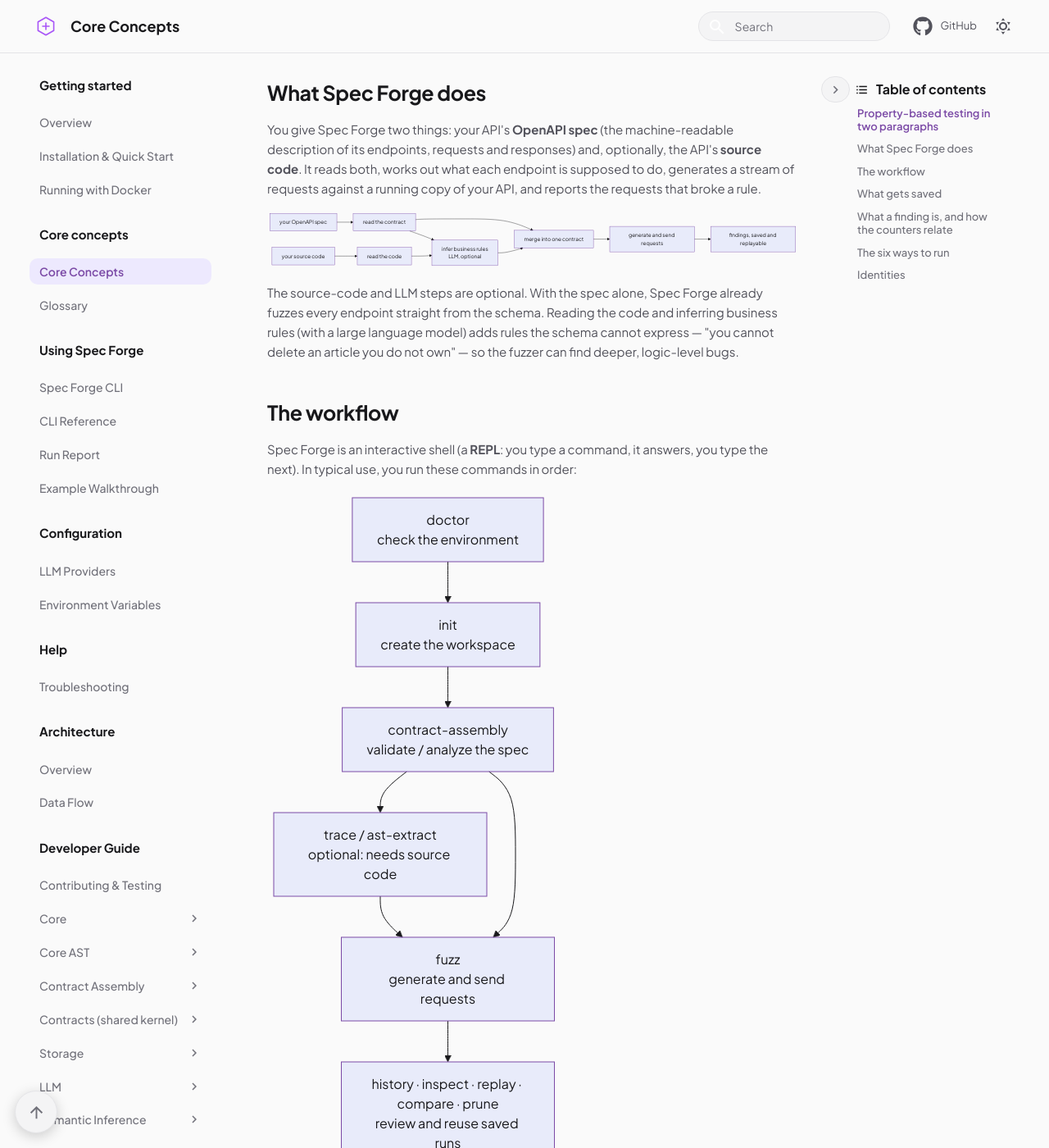
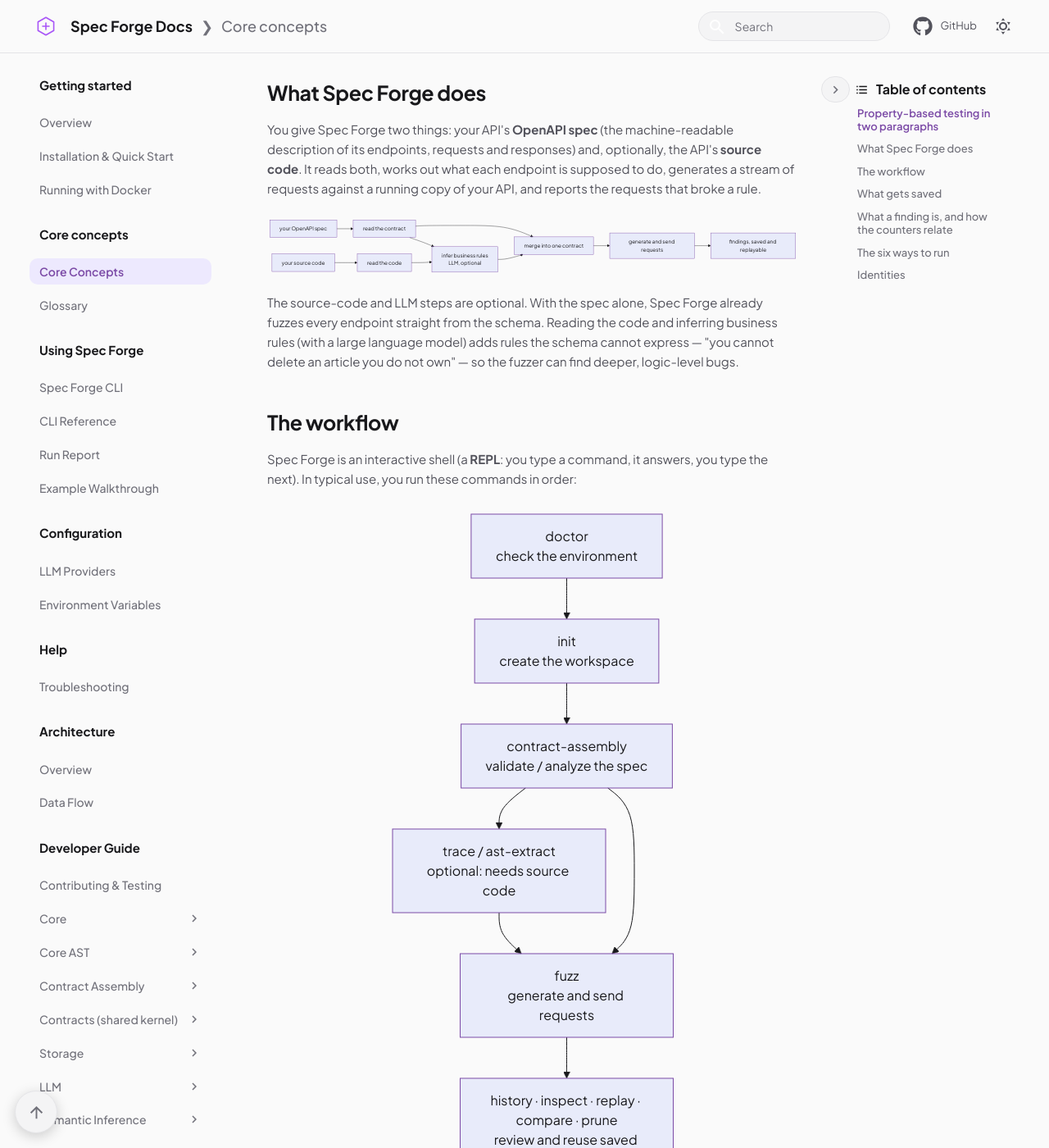
Before and after one commit to Spec-Forge-Testing/specforge-docs, an MkDocs documentation site: the page built from docs/user-guide/concepts.md, in a window 1280 px wide and 1400 px high, scrolled down 589 px. Shown: the whole window at 82% size. Built offline with MkDocs 1.6.1 and Material for MkDocs 9.7.7, drawn with Linux system fonts in a browser that asks for light colours; comment, search, counter and statistics services are not loaded.

Commit message:
feat(docs): header breadcrumb, home eyebrow and cleaner landing

```diff
--- a/docs/assets/javascripts/extra.js
+++ b/docs/assets/javascripts/extra.js
@@ -186,11 +186,76 @@ function setupH1Eyebrow() {
   const eyebrow = document.createElement("p");
   eyebrow.className = "sf-eyebrow";
   eyebrow.textContent = label;
-  h1.parentNode.insertBefore(eyebrow, h1);
+
+  // Caso portada: el H1 vive dentro de una fila flex junto a una imagen
+  // (mascota). Queremos [imagen] [columna: eyebrow / h1], es decir el eyebrow
+  // ARRIBA del título pero AL LADO de la imagen. Para eso envolvemos eyebrow+H1
+  // en una columna dentro de la misma fila flex.
+  const parent = h1.parentElement;
+  if (parent && getComputedStyle(parent).display === "flex") {
+    const col = document.createElement("div");
+    col.className = "sf-title-col";
+    parent.insertBefore(col, h1);
+    col.appendChild(eyebrow);
+    col.appendChild(h1);
+    return;
+  }
+
+  // Caso general: el H1 puede estar envuelto en otros contenedores; el eyebrow
+  // va antes del bloque que es hijo directo del contenido.
+  let anchor = h1;
+  while (anchor.parentElement && anchor.parentElement !== content) {
+    anchor = anchor.parentElement;
+  }
+  anchor.parentNode.insertBefore(eyebrow, anchor);
+}
+
+// Título del header como breadcrumb fijo: "Spec Forge Docs ❯ <sección>".
+// Material por defecto intercambia el título estático por el de la página al
+// scrollear; en su lugar dejamos "Spec Forge Docs" SIEMPRE visible (y
+// clickeable hacia la home), y le sumamos al costado la sección actual del nav
+// izquierdo (un solo nivel). El CSS (body.sf-breadcrumb) desactiva el swap.
+function setupHeaderBreadcrumb() {
+  const title = document.querySelector(".md-header__title");
+  if (!title) return;
+
+  const firstTopic = title.querySelector(".md-header__topic:first-child");
+  if (!firstTopic) return;
+
+  document.body.classList.add("sf-breadcrumb");
+
+  // La primera parte ("Spec Forge Docs") pasa a ser un link a la home (la misma
+  // URL que el logo del header).
+  const siteName = firstTopic.querySelector(".md-ellipsis");
+  if (siteName && !siteName.querySelector(".sf-crumb-home")) {
+    const logo = document.querySelector(".md-header__button.md-logo");
+    const home = logo ? logo.getAttribute("href") : ".";
+    const text = siteName.textContent.trim();
+    siteName.innerHTML =
+      '<a class="sf-crumb-home" href="' + home + '">' + text + "</a>" +
+      '<span class="sf-crumb-sep" aria-hidden="true">\u276f</span>' +
+      '<span class="sf-crumb-section"></span>';
+  }
+
+  // Sección actual = grupo de primer nivel activo en el nav izquierdo.
+  const activeSection = document.querySelector(
+    ".md-nav--primary > .md-nav__list > .md-nav__item--section.md-nav__item--active > .md-nav__link .md-ellipsis, " +
+      ".md-nav--primary > .md-nav__list > .md-nav__item--active.md-nav__item--section > .md-nav__link .md-ellipsis"
+  );
+  const label = activeSection ? activeSection.textContent.trim() : "";
+
+  const section = title.querySelector(".sf-crumb-section");
+  if (section) {
+    section.textContent = label;
+    // Sin sección (p. ej. la home): nunca mostramos el breadcrumb de sección.
+    // La visibilidad al scrollear la maneja el CSS (--active del título).
+    document.body.classList.toggle("sf-breadcrumb-has-section", Boolean(label));
+  }
 }
 
 document$.subscribe(() => {
   setupScrollTopButton();
   setupTocToggle();
   setupH1Eyebrow();
+  setupHeaderBreadcrumb();
 });
--- a/docs/assets/stylesheets/extra.css
+++ b/docs/assets/stylesheets/extra.css
@@ -288,6 +288,94 @@
    igualamos con .md-header para ganarle por orden de cascada. */
 .md-header .md-header__title {
   margin-left: 0.3rem;
+}
+
+/* --- Breadcrumb del header (body.sf-breadcrumb, armado por extra.js) --------
+   Por defecto Material intercambia el título estático "Spec Forge Docs" por el
+   de la página al scrollear (clase --active en el título). Lo desactivamos: la
+   primera parte queda SIEMPRE fija y clickeable (link a la home), y al costado
+   mostramos la sección actual del nav. */
+.sf-breadcrumb .md-header__title--active .md-header__topic:first-child {
+  opacity: 1;
+  pointer-events: auto;
+  transform: none;
+  z-index: auto;
+}
+
+/* La segunda topic nativa (la que Material usa para el título de página) no se
+   usa en el breadcrumb: la ocultamos. */
+.sf-breadcrumb .md-header__topic + .md-header__topic {
+  display: none;
+}
+
+/* La primera topic contiene nuestro breadcrumb completo. */
+.sf-breadcrumb .md-header__topic:first-child .md-ellipsis {
+  display: inline-flex;
+  align-items: center;
+  min-width: 0;
+}
+
+/* "Spec Forge Docs" clickeable → home. */
+.sf-crumb-home {
+  color: var(--text-bright);
+  text-decoration: none;
+  font-weight: 700;
+  flex-shrink: 0;
+}
+
+.sf-crumb-home:hover {
+  color: var(--accent-color);
+}
+
+/* Separador ❯ entre la home y la sección. */
+.sf-crumb-sep {
+  margin: 0 0.5rem;
+  color: var(--text-muted);
+  font-weight: 400;
+  flex-shrink: 0;
+}
+
+/* La sección actual: peso normal, color atenuado. Oculta por defecto (arriba de
+   todo, sin scroll); aparece recién cuando Material marca el título como
+   --active al scrollear, con una entrada suave. */
+.sf-crumb-sep,
+.sf-crumb-section {
+  opacity: 0;
+  transform: translateX(0.4rem);
+  transition: opacity 0.3s ease, transform 0.3s ease;
+}
+
+.sf-crumb-section {
+  color: var(--text-muted);
+  font-weight: 500;
+  overflow: hidden;
+  text-overflow: ellipsis;
+  white-space: nowrap;
+}
+
+/* Mostramos el breadcrumb solo si (a) hay una sección (no es la home) y (b) se
+   scrolleó (Material marca el título como --active). */
+.sf-breadcrumb-has-section .md-header__title--active .sf-crumb-sep,
+.sf-breadcrumb-has-section .md-header__title--active .sf-crumb-section {
+  opacity: 1;
+  transform: translateX(0);
+}
+
+@media (prefers-reduced-motion: reduce) {
+  .sf-crumb-sep,
+  .sf-crumb-section {
+    transition: opacity 0.3s ease;
+    transform: none;
+  }
+}
+
+/* En pantallas angostas, si no hay sitio, el breadcrumb de sección se oculta y
+   queda solo "Spec Forge Docs". */
+@media screen and (max-width: 44.984375em) {
+  .sf-crumb-sep,
+  .sf-crumb-section {
+    display: none !important;
+  }
 }
 
 .md-header__button {
@@ -851,6 +939,23 @@
   color: var(--accent-color);
 }
 
+/* Portada: columna que apila eyebrow + H1 al lado de la mascota (la inyecta
+   extra.js cuando el H1 vive en una fila flex con una imagen). */
+.md-typeset .sf-title-col {
+  display: flex;
+  flex-direction: column;
+  justify-content: center;
+  min-width: 0;
+}
+
+.md-typeset .sf-title-col .sf-eyebrow {
+  margin-bottom: 0.2em;
+}
+
+.md-typeset .sf-title-col h1 {
+  margin: 0;
+}
+
 /* Encabezados Jerarquizados */
 .md-typeset h1 {
   font-size: 1.55rem;
@@ -1384,52 +1489,64 @@
 /* ==========================================================================
    9. TARJETAS DE GRID (landing — "Start Here")
    ========================================================================== */
-/* Material dibuja cada card de un `.grid.cards` como una caja con sombra —
-   la misma "heavy web UI" que el resto del sitio abandona. Se reemplaza por
-   el mismo borde izquierdo que código/admonitions, coloreado por intención:
-   azul (accent) para las cards orientadas a uso, violeta (brand) para las
-   de desarrollo interno — el mismo ancla de navegación que separa "usar
-   Spec Forge" de "extender Spec Forge" en la portada. */
+/* Material dibuja cada card de un `.grid.cards` como una caja con sombra. En la
+   portada ("Start here") la queremos limpia: sin caja, sin borde izquierdo y
+   sin la línea (`<hr>`) bajo el título. Solo el título (icono + texto) y su
+   lista de enlaces, con aire entre bloques. */
 .md-typeset .grid.cards > ul > li {
   background: transparent;
   border: none;
-  border-left: 2px solid var(--border-subtle);
   border-radius: 0;
   box-shadow: none;
-  padding: 0.9rem 0 0.9rem 1.1rem;
-  transition: border-color 0.15s ease;
+  padding: 0;
+  margin: 0;
 }
 
 .md-typeset .grid.cards > ul > li:hover {
   box-shadow: none;
-  border-left-color: var(--text-muted);
 }
 
+/* La línea `---` (hr) bajo el título de cada card: fuera. */
 .md-typeset .grid.cards > ul > li > hr {
-  border-color: var(--border-subtle);
-  margin: 0.6rem 0;
+  display: none;
 }
 
-/* Portada: una sola columna, apilada, en vez del grid lado a lado por
-   defecto de Material. */
+/* Título de cada card (el __texto en negrita__): como un subtítulo, con su
+   icono alineado. */
+.md-typeset .grid.cards > ul > li > p:first-child {
+  font-size: 0.95rem;
+  font-weight: 700;
+  color: var(--text-bright);
+  margin: 0 0 0.6rem;
+}
+
+.md-typeset .grid.cards > ul > li > p:first-child .twemoji,
+.md-typeset .grid.cards > ul > li > p:first-child svg {
+  vertical-align: -0.15em;
+  margin-right: 0.3rem;
+}
+
+/* Portada: una sola columna apilada, con separación generosa entre las dos
+   secciones. */
 .md-typeset .grid.cards.sf-start-here {
   grid-template-columns: 1fr;
+  gap: 2rem;
 }
 
-/* Portada — "usar Spec Forge" (azul) vs. "extender Spec Forge" (violeta),
-   la misma ancla de color que el resto de la identidad de marca. */
-.sf-start-here > ul > li:nth-of-type(1) {
-  border-left-color: var(--accent-color);
+/* ==========================================================================
+   DIAGRAMAS MERMAID
+   ========================================================================== */
+/* Mermaid renderiza el SVG a su tamaño "natural", que suele desbordar el ancho
+   de la columna. Lo acotamos al contenedor y lo centramos, con un tope de alto
+   razonable para que no ocupe toda la pantalla. */
+.md-typeset .mermaid {
+  display: flex;
+  justify-content: center;
+  margin: 1.5em 0;
 }
 
-.sf-start-here > ul > li:nth-of-type(1) a {
-  color: var(--accent-color);
+.md-typeset .mermaid svg {
+  max-width: 100%;
+  height: auto;
+  max-height: 26rem;
 }
-
-.sf-start-here > ul > li:nth-of-type(2) {
-  border-left-color: var(--brand-color);
-}
-
-.sf-start-here > ul > li:nth-of-type(2) a {
-  color: var(--brand-color);
-}
```
